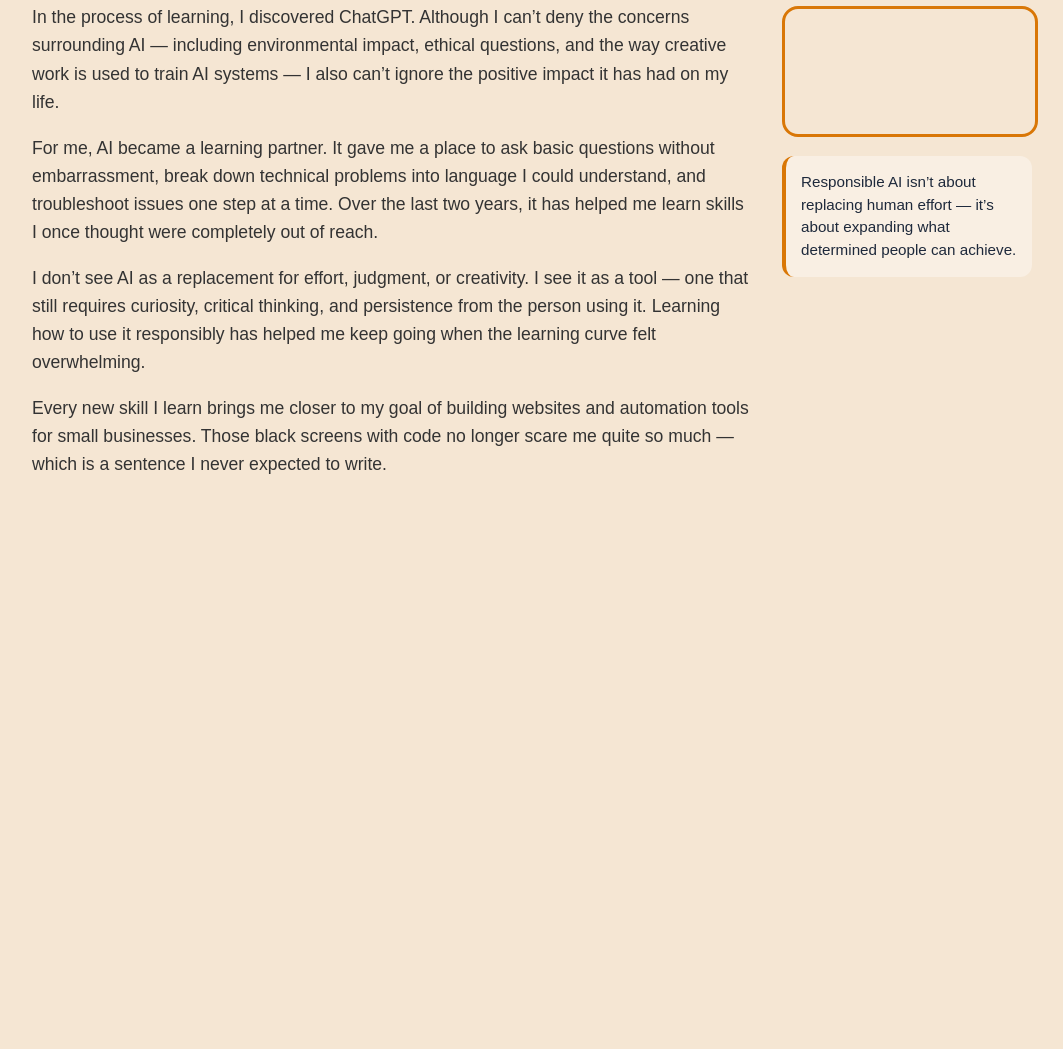
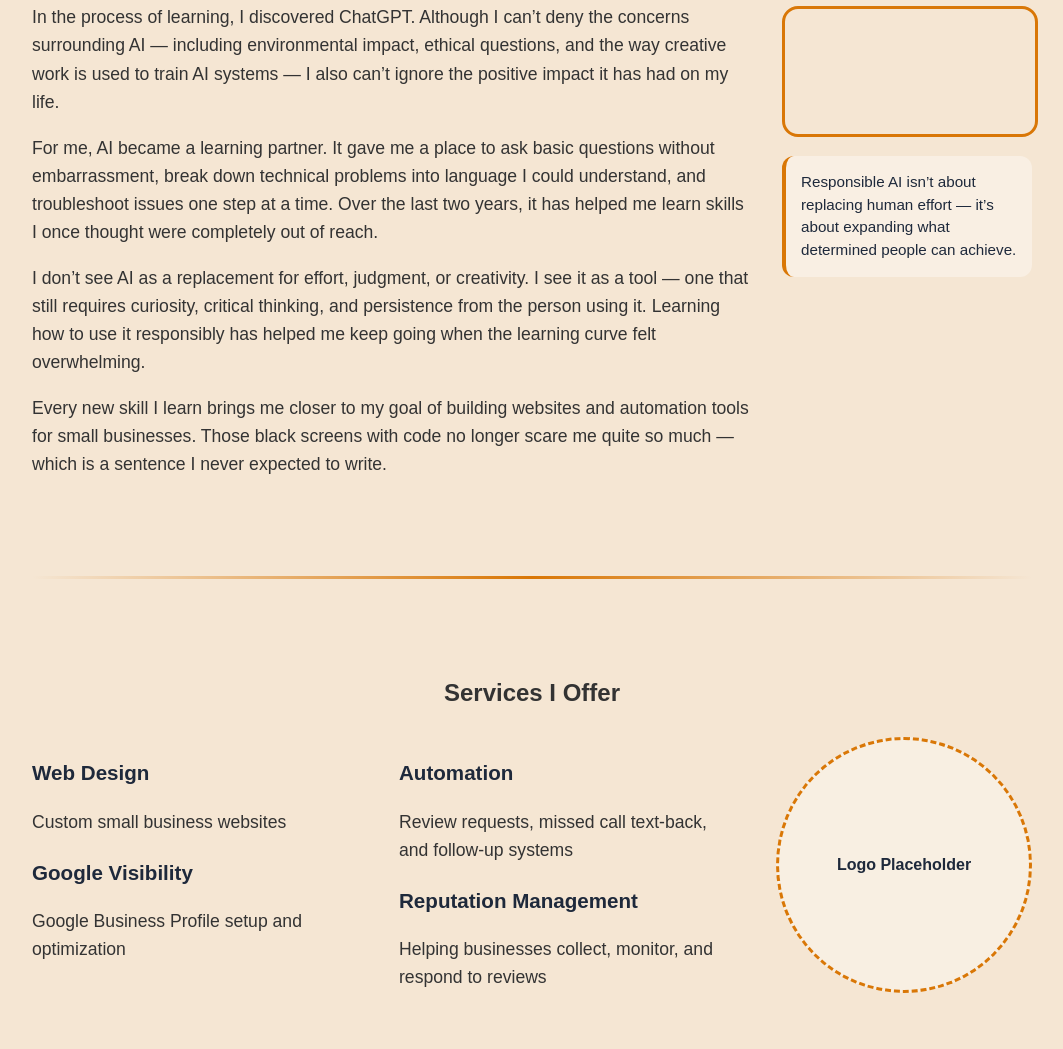
Before and after one commit to civy5635-png/carla-portfolio, a plain HTML site: page index.html in a window 1280 px wide. Shown: the part 1125-2174 px from the top of the page, without its empty margins (108-1171 px from the left). Before the commit the page ends 1661 px from the top, so only its background shows below. Drawn offline with Linux system fonts and the light colour scheme; grey boxes are pictures that could not be loaded.

Commit message:
added code for last section

```diff
--- a/index.html
+++ b/index.html
@@ -176,6 +176,39 @@ body {
     border-left: 4px solid #d97706;
     border-radius: 12px;
 }
+.services-section {
+    display: flex;
+    align-items: flex-start;
+    gap: 40px;
+}
+
+.services-columns {
+    flex: 1;
+    display: grid;
+    grid-template-columns: 1fr 1fr;
+    gap: 30px;
+    font-size: 1.1rem;
+    line-height: 1.6;
+}
+
+.services-columns h3 {
+    color: #1e293b;
+    margin-bottom: 8px;
+}
+
+.logo-placeholder {
+    width: 250px;
+    height: 250px;
+    border: 3px dashed #d97706;
+    border-radius: 50%;
+    display: flex;
+    align-items: center;
+    justify-content: center;
+    color: #1e293b;
+    font-weight: bold;
+    background-color: rgba(255,255,255,0.35);
+    flex-shrink: 0;
+}
     </style>
 <header class="hero-header">
     <div class="overlay">
@@ -236,7 +269,35 @@ body {
       </div>
     </div>
 </section>
+<div class="section-divider"></div>
 
+<section class="section-wrap">
+    <h2>Services I Offer</h2>
+
+    <div class="services-section">
+        <div class="services-columns">
+            <div>
+                <h3>Web Design</h3>
+                <p>Custom small business websites</p>
+
+                <h3>Google Visibility</h3>
+                <p>Google Business Profile setup and optimization</p>
+            </div>
+
+            <div>
+                <h3>Automation</h3>
+                <p>Review requests, missed call text-back, and follow-up systems</p>
+
+                <h3>Reputation Management</h3>
+                <p>Helping businesses collect, monitor, and respond to reviews</p>
+            </div>
+        </div>
+
+        <div class="logo-placeholder">
+            Logo Placeholder
+        </div>
+    </div>
+</section>
 
 
 </body>
```
